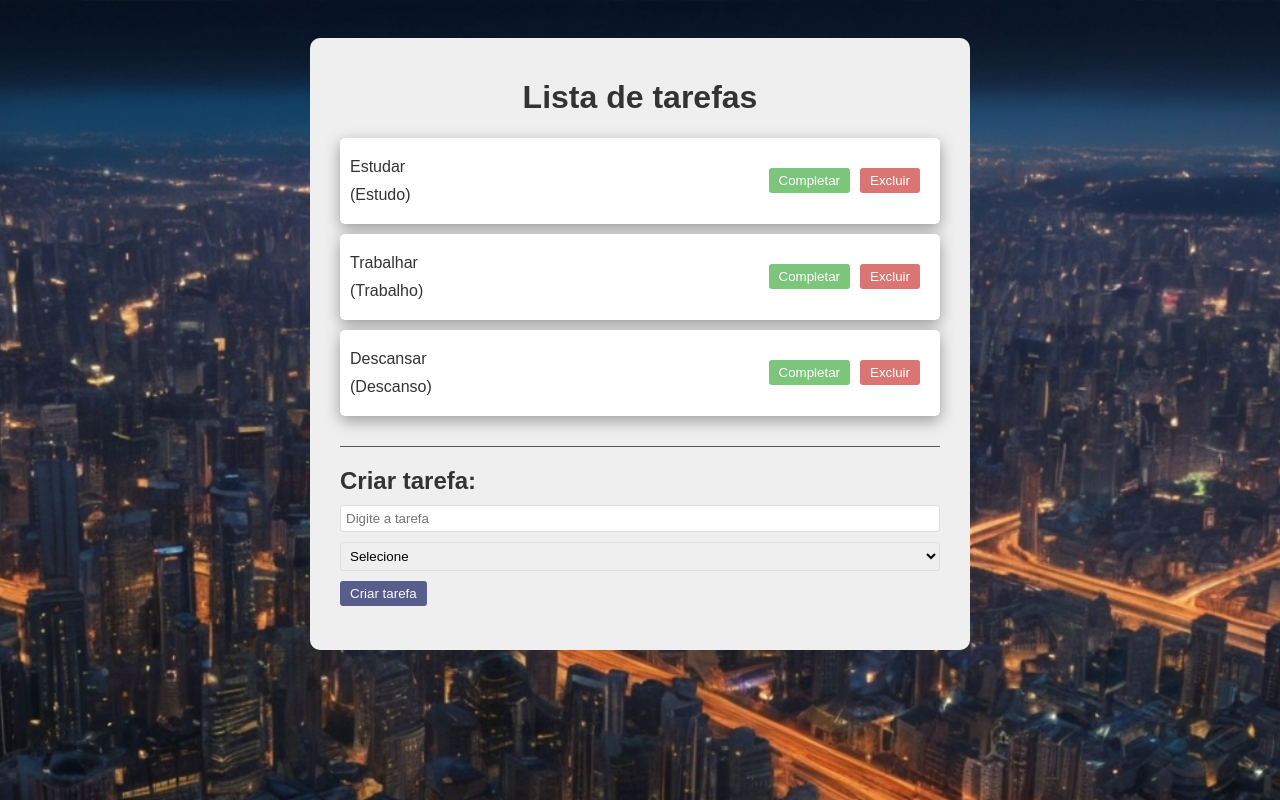
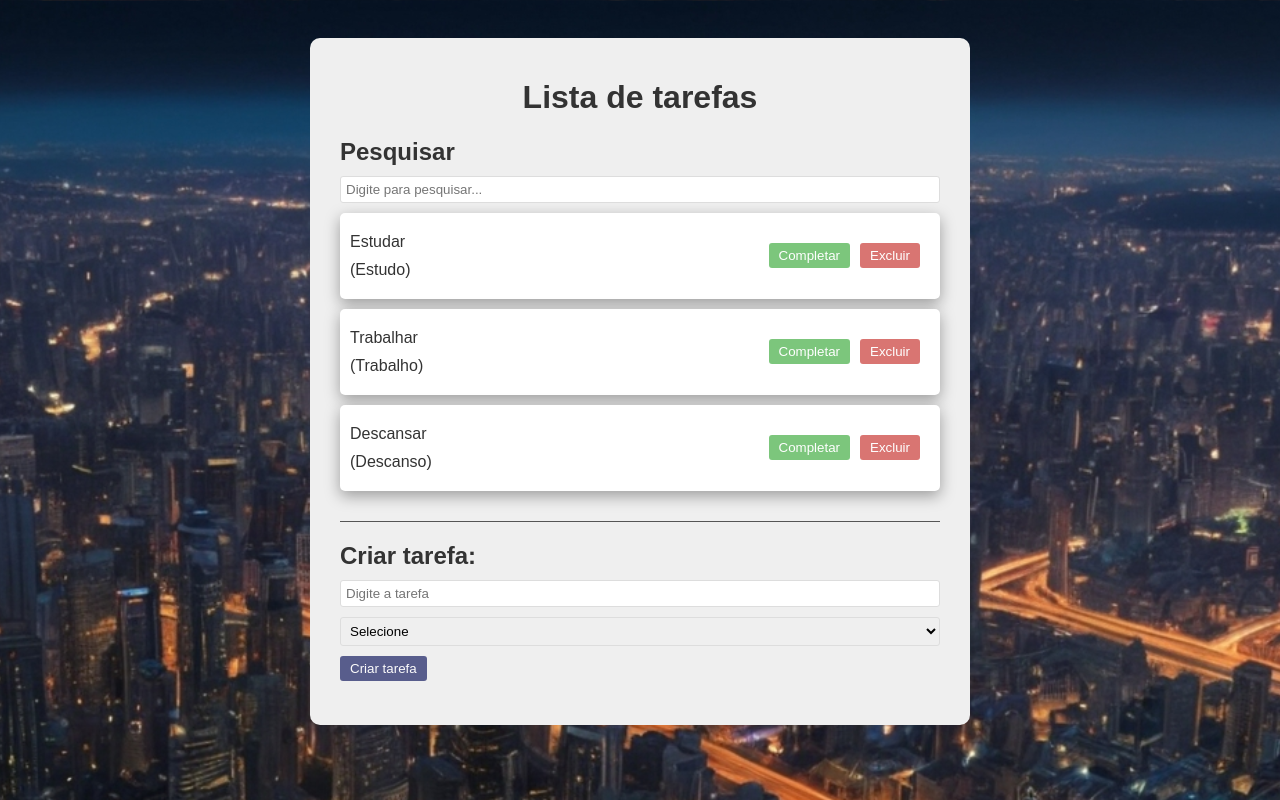
Before and after one commit to ViKMacedo/To-do, a React (Vite) app: page / in a window 1280 px wide. Shown: the top 800 px of the page. Built offline with nearby package versions, Linux system fonts and the light colour scheme.

Commit message:
search mechanic

```diff
--- a/src/App.tsx
+++ b/src/App.tsx
@@ -2,6 +2,7 @@
 import "./App.css";
 import Todo from "./components/todoList";
 import Form from "./components/form";
+import Search from "./components/Search";
 
 function App() {
   const [todos, setTodos] = useState([
@@ -39,26 +40,40 @@
   };
 
   const removeTodo = (id: number) => {
-    const newTodos = [...todos]
+    const newTodos = [...todos];
     const filteredTodos = newTodos.filter((todo) =>
       todo.id !== id ? todo : null
     );
-    setTodos(filteredTodos)
+    setTodos(filteredTodos);
   };
 
   const completeTodo = (id: number) => {
-    const newTodos = [...todos]
-    newTodos.map((todo) =>todo.id === id ? todo.isComplete =!todo.isComplete : todo)
-    setTodos(newTodos)
-  }
+    const newTodos = [...todos];
+    newTodos.map((todo) =>
+      todo.id === id ? (todo.isComplete = !todo.isComplete) : todo
+    );
+    setTodos(newTodos);
+  };
+
+  const [search, setSearch] = useState("");
 
   return (
     <div className="app">
       <h1>Lista de tarefas</h1>
+      <Search search={search} setSearch={setSearch} />
       <div className="todo-map">
-        {todos.map((todo) => (
-          <Todo key={todo.id} todo={todo} removeTodo={removeTodo} completeTodo={completeTodo}/>
-        ))}
+        {todos
+          .filter((todo) =>
+            todo.text.toLowerCase().includes(search.toLowerCase())
+          )
+          .map((todo) => (
+            <Todo
+              key={todo.id}
+              todo={todo}
+              removeTodo={removeTodo}
+              completeTodo={completeTodo}
+            />
+          ))}
       </div>
       <Form addTodo={addTodo} />
     </div>
--- /dev/null
+++ b/src/components/Search.tsx
@@ -0,0 +1,15 @@
+const Search = ({search, setSearch}) => {
+  return (
+    <div className="search">
+      <h2>Pesquisar</h2>
+      <input
+        type="text"
+        value={search}
+        onChange={(e) => setSearch(e.target.value)}
+        placeholder="Digite para pesquisar..."
+      />
+    </div>
+  );
+};
+
+export default Search;
--- a/src/components/todoList.tsx
+++ b/src/components/todoList.tsx
@@ -1,4 +1,3 @@
-
 const todoList = ({todo, removeTodo, completeTodo} ) => {
   return (
     <div className="todo" style={{textDecoration: todo.isComplete ? "line-through" : "" }}>
```
